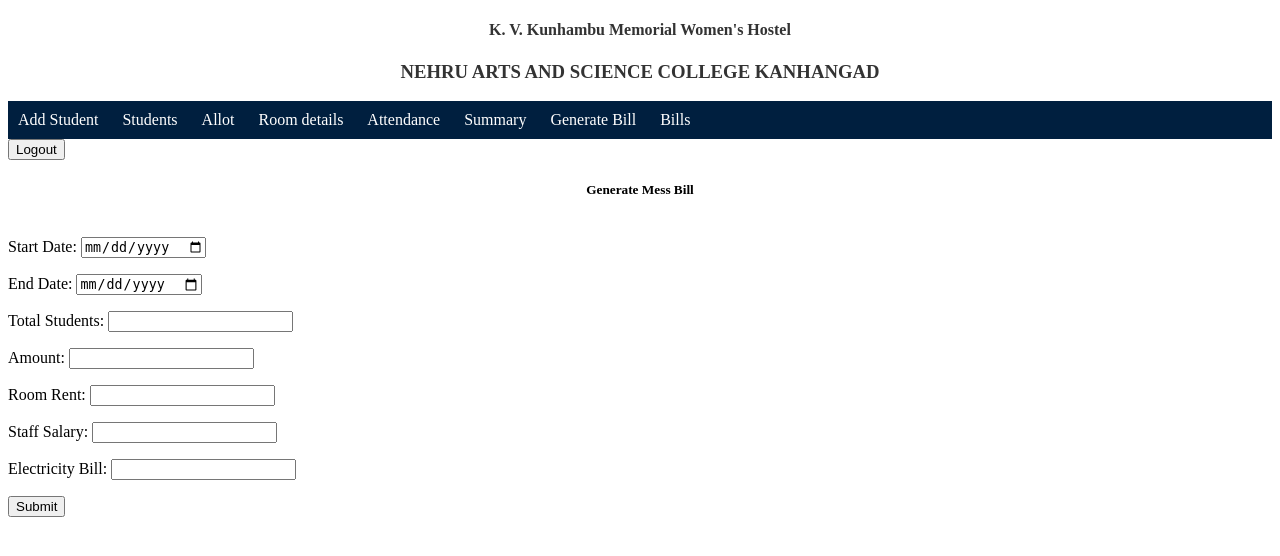
After one commit to jitheshjr/main, a Django app: page /absences in a window 1280 px wide. The commit adds this page. Shown: the top 556 px of the page. Run offline with Django 5.2, Linux system fonts and the light colour scheme.

Commit message:
generated bill

```diff
--- a/hostel/admin.py
+++ b/hostel/admin.py
@@ -8,3 +8,5 @@ admin.site.register(Programme)
 admin.site.register(Allotment)
 admin.site.register(Room)
 admin.site.register(Attendance)
+admin.site.register(MessBill)
+admin.site.register(StudentBill)
--- a/hostel/forms.py
+++ b/hostel/forms.py
@@ -30,6 +30,11 @@ class AllotementForm(forms.ModelForm):
         model = Allotment
         fields = '__all__'
 
-class DateRangeForm(forms.Form):
-    start_date = forms.DateField(label='Start Date',widget=DateInput(attrs={'type': 'date'}))
-    end_date = forms.DateField(label='End Date',widget=DateInput(attrs={'type': 'date'}))
+class BillForm(forms.Form):
+    start_date = forms.DateField(label='Start Date', widget=forms.DateInput(attrs={'type': 'date'}))
+    end_date = forms.DateField(label='End Date', widget=forms.DateInput(attrs={'type': 'date'}))
+    number_of_students = forms.IntegerField(label='Total Students', min_value=0)
+    total_mess_amount = forms.DecimalField(label='Amount', min_value=0)
+    room_rent = forms.DecimalField(label='Room Rent', min_value=0)
+    staff_salary = forms.DecimalField(label='Staff Salary', min_value=0)
+    electricity_bill = forms.DecimalField(label='Electricity Bill', min_value=0)
--- /dev/null
+++ b/hostel/templates/hostel/billform.html
@@ -0,0 +1,35 @@
+{% extends 'base.html' %}
+
+{% block title %}
+hostel | allot
+{% endblock %}
+
+{% block style %}
+<style>
+    .billform {
+        display: flex;
+        justify-content: left;
+        height: 170px; /* Adjust as needed */
+    }
+
+    .billform form {
+        width: 40%; /* Adjust the form width as needed */
+    }
+
+    h5{
+        color: black;
+        text-align: center;
+    }
+</style>
+{% endblock %}
+
+{% block content %}
+    <h5>Generate Mess Bill</h5>
+    <div class="billform">
+        <form method="post">
+            {% csrf_token %}
+            {{ form.as_p }}
+            <button type="submit">Submit</button>
+        </form>
+    </div>
+{% endblock %}
--- a/hostel/urls.py
+++ b/hostel/urls.py
@@ -13,5 +13,8 @@ urlpatterns = [
     path('summary/',views.view_attendance,name='view_attendance'),
     path('edit_allocation/<str:student_name>/',views.edit_allocation,name='edit_allocation'),
     path('delete_allocation/<str:student_name>/',views.delete_allocation,name='delete_allocation'),
-    path('abs',views.calculate_consecutive_absences,name='abs')
+    path('absences',views.calculate_consecutive_absences,name='calculate_consecutive_absences'),
+    path('messbill',views.generate_mess_bill,name='generate_mess_bill'),
+    path('viewbill',views.view_bill,name='view_bill'),
+
 ]
--- a/hostel/views.py
+++ b/hostel/views.py
@@ -1,10 +1,13 @@
 from django.shortcuts import redirect,render
-from django.http import HttpResponse
+from django.http import HttpResponse,JsonResponse
 from .models import *
 from .forms import *
 from django.contrib.auth.decorators import login_required
 from datetime import timedelta,datetime,date
 from django.contrib import messages
+from django.core.serializers.json import DjangoJSONEncoder
+import json
+from decimal import Decimal
 # Create your views here.
 
 @login_required()
@@ -135,55 +138,175 @@ def view_attendance(request):
     attendance_list = Attendance.objects.all().select_related('name')
     return render(request,"hostel/summary.html",{'summary':attendance_list})
 
-# Define a function to calculate consecutive absences
+
+
+
 def calculate_consecutive_absences(request):
     if request.method == 'POST':
-        form = DateRangeForm(request.POST)
+        form = BillForm(request.POST)
         if form.is_valid():
+
+            #storing data from the form
+
             start_date = form.cleaned_data['start_date']
             end_date = form.cleaned_data['end_date']
+            number_of_students = form.cleaned_data['number_of_students']
+            total_mess_amount = form.cleaned_data['total_mess_amount']
+            room_rent = form.cleaned_data['room_rent']
+            staff_salary = form.cleaned_data['staff_salary']
+            electricity_bill = form.cleaned_data['electricity_bill']
 
-            # Calculate the end date of the current month
+
+            month = start_date.strftime('%B')     #month as string
+
+            mess_days = (end_date-start_date).days + 1     #calculating number of days
+
+
+            session_items = {
+                'month':month,
+                'mess_days':mess_days,
+                'total_mess_amount':str(total_mess_amount),
+                'number_of_students':number_of_students,
+                'room_rent':str(room_rent),
+                'staff_salary':str(staff_salary),
+                'electricity_bill':str(electricity_bill)
+            }
+
+            request.session['session_items'] = session_items     #storing to session
+
+
             end_of_current_month = end_date + timedelta(days=1)
+            # Query attendance records within the specified date range
 
-        # Query attendance records within the specified date range
-        attendance_records = Attendance.objects.filter(
-            dates__gte=start_date,
-            dates__lt=end_of_current_month
-        ).order_by('name_id', 'dates').values('name_id', 'dates')
+            attendance_records = Attendance.objects.filter(
+                dates__gte=start_date,
+                dates__lt=end_of_current_month
+            ).select_related('name').order_by('name_id', 'dates').values('name_id', 'dates')
 
-        current_name_id = None
-        consecutive_absences_count = 0
-        consecutive_absences = []
+            current_name_id = None
+            consecutive_absences_count = 0
+            consecutive_absences = []
 
-        # Iterate over attendance records to find consecutive absences
-        for record in attendance_records:
-            if record['name_id'] == current_name_id:
-                if record['dates'] == previous_date + timedelta(days=1):
-                    consecutive_absences_count += 1
+            # Iterate over attendance records to find consecutive absences
+
+            for record in attendance_records:
+                if record['name_id'] == current_name_id:
+                    if record['dates'] == previous_date + timedelta(days=1):
+                        consecutive_absences_count += 1
+                    else:
+                        if consecutive_absences_count >= 7:
+                            consecutive_absences.append({'name_id': current_name_id, 'consecutive_absences': consecutive_absences_count})
+                        consecutive_absences_count = 1
                 else:
                     if consecutive_absences_count >= 7:
                         consecutive_absences.append({'name_id': current_name_id, 'consecutive_absences': consecutive_absences_count})
                     consecutive_absences_count = 1
-            else:
-                if consecutive_absences_count >= 7:
-                    consecutive_absences.append({'name_id': current_name_id, 'consecutive_absences': consecutive_absences_count})
-                consecutive_absences_count = 1
 
-            current_name_id = record['name_id']
-            previous_date = record['dates']
+                current_name_id = record['name_id']
+                previous_date = record['dates']
 
-        if consecutive_absences_count >= 7:
-            consecutive_absences.append({'name_id': current_name_id, 'consecutive_absences': consecutive_absences_count})
+            if consecutive_absences_count >= 7:
+                consecutive_absences.append({'name_id': current_name_id, 'consecutive_absences': consecutive_absences_count})
 
-        # Prepare context data to pass to the template
-        context = {
-            'consecutive_absences': consecutive_absences
-        }
+            context = {
+                'consecutive_absences': consecutive_absences
+            }
+            request.session['consecutive_absence'] = context     #storing continous absence details in session
+
+            return redirect('generate_mess_bill')
+        else:
+            context = {'form': form}
     else:
-        form = DateRangeForm()
-        context = {}
+        form = BillForm()
+        context = {'form': form}
+    return render(request, "hostel/billform.html", {'form': form})
 
-    context.update({'form':form})
 
-    return render(request, "hostel/reduction.html", context)
+def generate_mess_bill(request):
+
+    details = request.session.get('session_items')     #retrieving data from session
+
+    #initialising data from session
+
+    month = details['month']
+    mess_days = details['mess_days']
+    amount = Decimal(details['total_mess_amount'])
+    students = details['number_of_students']
+    room_rent = Decimal(details['room_rent'])
+    staff_salary = Decimal(details['staff_salary'])
+    electricity_bill = Decimal(details['electricity_bill'])
+    reduction_days = 0
+
+    print(f"month: {month}")
+    print(f"mess days: {mess_days}")
+    print(f"Amount: {amount}")
+    print(f"Students: {students}")
+    print(f"Rent: {room_rent}")
+    print(f"Salary: {staff_salary}")
+    print(f"Electricity bill: {electricity_bill}")
+
+    messbill = MessBill(no_of_students=students,month=month,mess_days=mess_days,mess_amount=amount,room_rent=room_rent,staff_salary=staff_salary,electricity_bill=electricity_bill)
+    messbill.save()     #saving each months expenses into the database
+
+    #Retrieve the consecutive absence data from the session
+
+    consecutive_absence_dict = request.session.get('consecutive_absence')
+
+    consecutive_absence_data = {}
+
+    # Iterate over the consecutive absence data
+
+    for item in consecutive_absence_dict.get('consecutive_absences', []):
+        student_id = item['name_id']
+        streak = item['consecutive_absences']
+        reduction_days += streak
+
+        # Update or add the streak for the student_id
+        # consecutive_absence_data contains accumulated streaks for each student_id
+
+        if student_id in consecutive_absence_data:
+            consecutive_absence_data[student_id] += streak
+        else:
+            consecutive_absence_data[student_id] = streak
+
+
+    total_mess_days = (students * mess_days) - reduction_days     #number of mess days after reducing reduction days
+    print(f"total reduction days: {reduction_days}")
+    print(f"Total mess days: {total_mess_days}")
+
+
+    mess_bill_per_day = amount / total_mess_days     #per day charge for mess
+    other_expenses_per_student = ((room_rent*students) + (staff_salary + electricity_bill)) / students     #other expences
+
+    print(f"mess bill per day :{mess_bill_per_day}")
+    print(f"other_expenses_per_student :{other_expenses_per_student}")
+
+    total = 0
+    students = Student.objects.all()     #retrieving all students from Student model
+
+    for student in students:
+        if student.id in consecutive_absence_data.keys():
+            days_present = mess_days - consecutive_absence_data[student.id]
+            mess_bill = round((mess_bill_per_day * days_present)+other_expenses_per_student,2)
+            total += mess_bill
+
+            student_bill = StudentBill(name=student,total=mess_bill,month=month)
+            student_bill.save()     #saving each students monthly bill to the database
+
+            print(f"{student} present for {days_present}")
+        else:
+            days_present = mess_days
+            mess_bill = round((mess_bill_per_day * days_present)+other_expenses_per_student ,2)
+            total += mess_bill
+
+            student_bill = StudentBill(name=student,total=mess_bill,month=month)
+            student_bill.save()     #saving each students monthly bill to the database
+
+            print(f"{student} present for {days_present}")
+    print(f"total bill of hostel: {total}")
+
+    return redirect('view_bill')
+
+def view_bill(request):
+    context = StudentBill.objects.all().select_related('name')
+    return render(request,"hostel/bill.html",{'bills':context})
--- a/templates/base.html
+++ b/templates/base.html
@@ -55,6 +55,8 @@
                 <li><a href="{% url 'view_allotement' %}">Room details</a></li>
                 <li><a href="{% url 'mark_attendance' %}">Attendance</a></li>
                 <li><a href="{% url 'view_attendance' %}">Summary</a></li>
+                <li><a href="{% url 'calculate_consecutive_absences' %}">Generate Bill</a></li>
+                <li><a href="{% url 'view_bill' %}">Bills</a></li>
             </ul>
         </nav>
         <form action="{% url 'logout' %}" method="post">
```
Also changed, not shown: hostel/models.py (+20 -0 lines), hostel/templates/hostel/bill.html (added, +57 -0 lines), hostel/templates/hostel/reduction.html (deleted, +0 -26 lines), db.sqlite3, hostel/migrations/0005_messbill.py (added), hostel/migrations/0006_studentbill.py (added), hostel/migrations/0007_studentbill_month.py (added).
